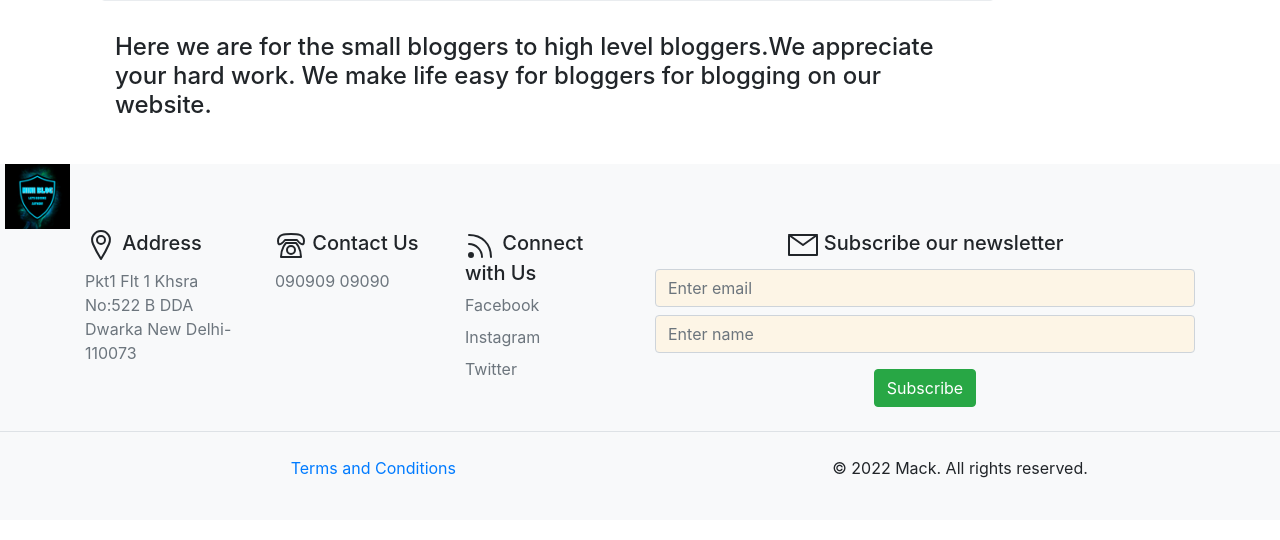
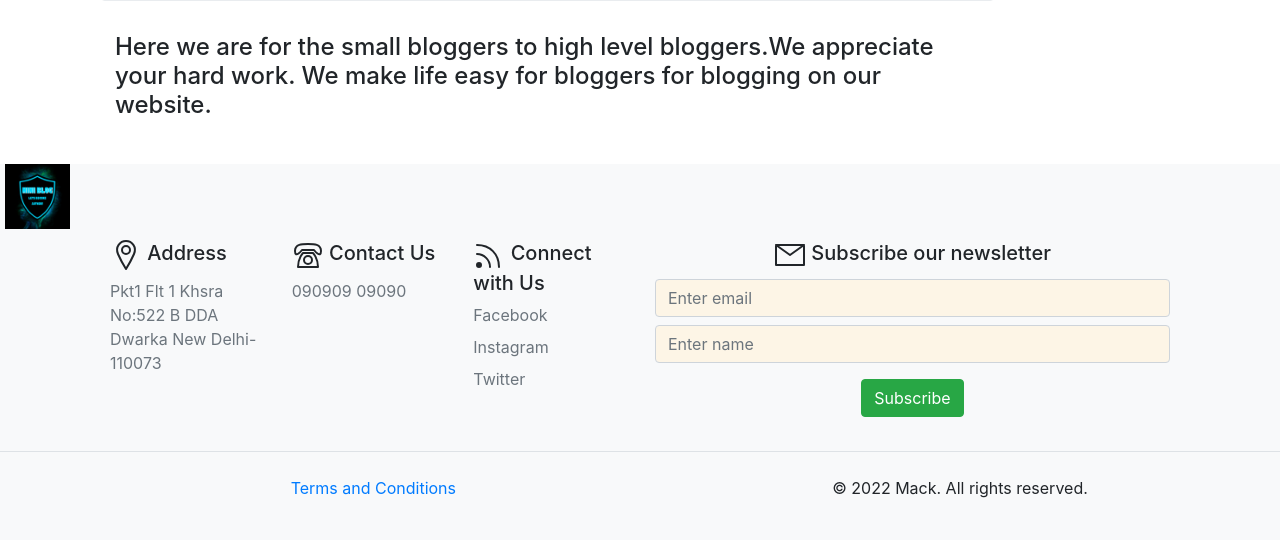
Before and after one commit to manishkumar12i/blog_project, a Django app: page /about/ in a window 1280 px wide. Shown: the part 374-914 px from the top of the page. Before the commit the page ends 852 px from the top, so only its background shows below. Run offline with Django 4.2, Linux system fonts and the light colour scheme; data comes from the database, SQL or seed files in the repository; both versions use the stored data as it was after the commit; some libraries are stand-ins or nearby versions.

Commit message:
add margin to footer between logo and content

```diff
--- a/miniblog/blog/templates/blog/footer.html
+++ b/miniblog/blog/templates/blog/footer.html
@@ -5,7 +5,7 @@
 <div>
 <div class="container">
     <footer>
-      <div class="row">
+      <div class="row" style="margin: 10px;">
         <div class="col-6 col-md-2 mb-3">
           <h5><svg id="i-location" xmlns="http://www.w3.org/2000/svg" viewBox="0 0 32 32" width="32" height="32" fill="none" stroke="currentcolor" stroke-linecap="round" stroke-linejoin="round" stroke-width="2">
             <circle cx="16" cy="11" r="4" />
```
Also changed, not shown: miniblog/db.sqlite3.
